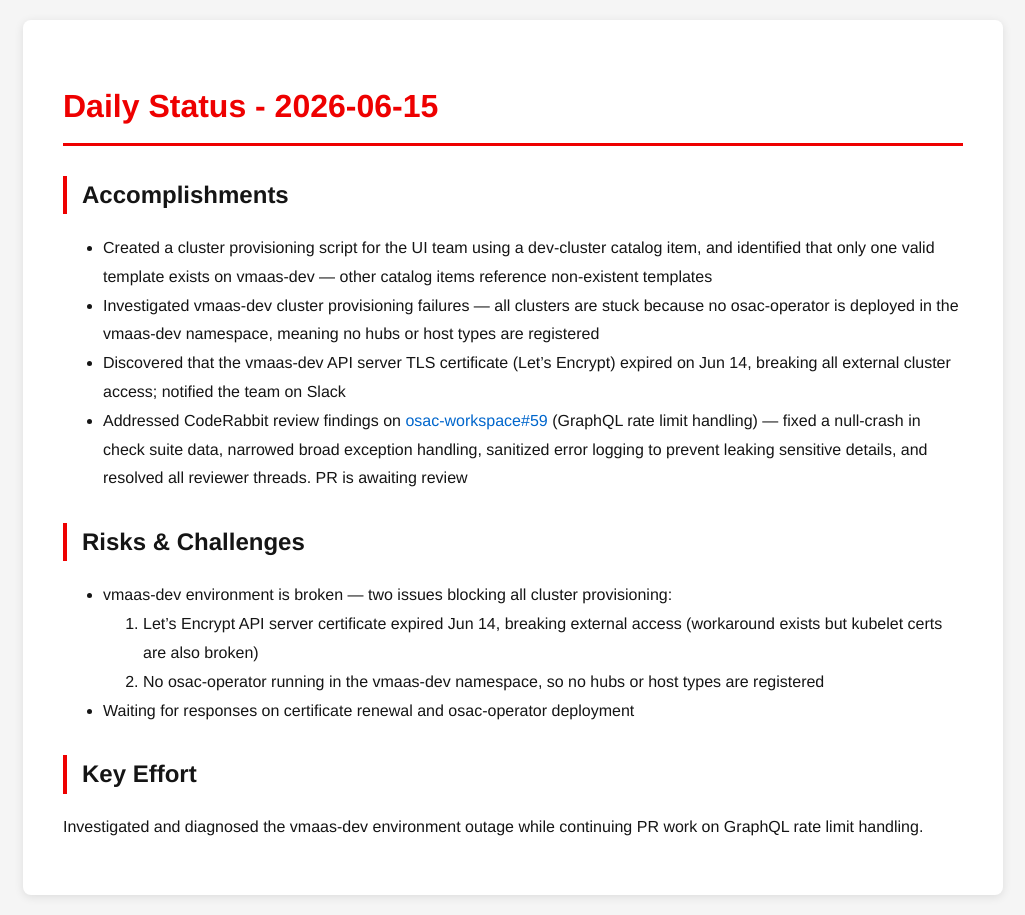
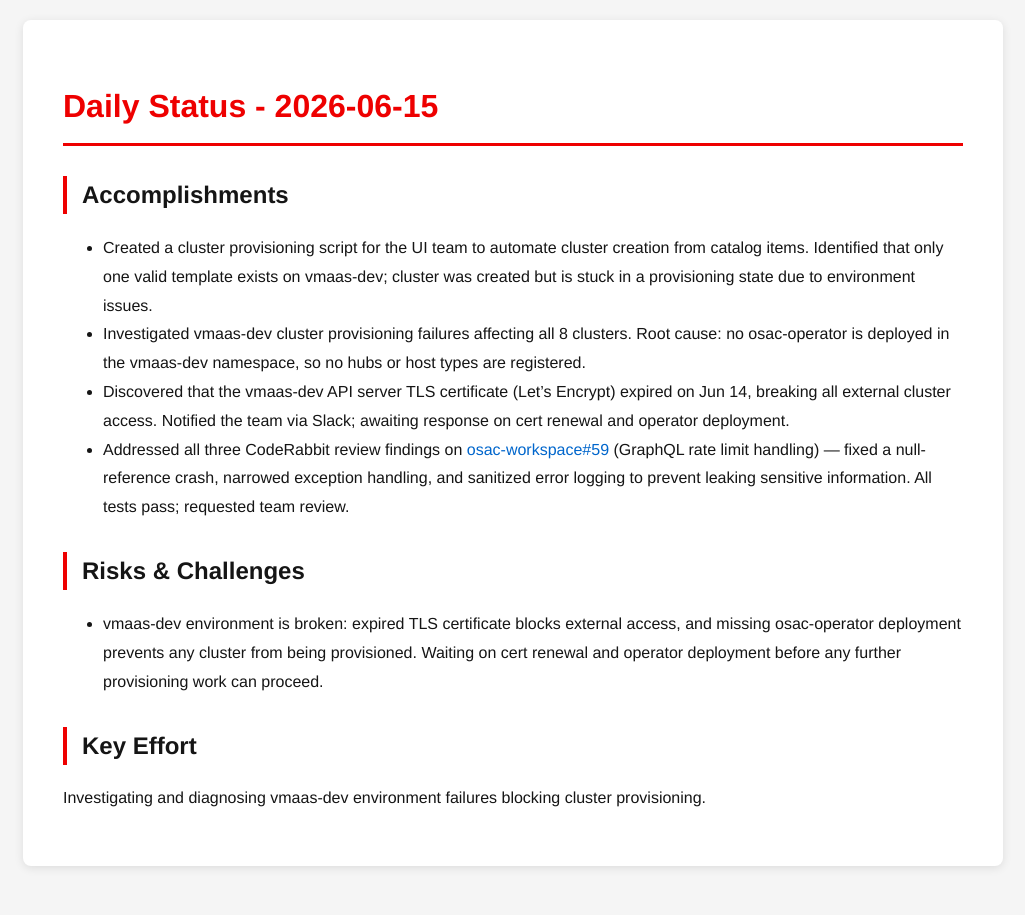
Before and after one commit to tzvatot/daily-status, a Jekyll site: the page built from 2026-06-15.md, in a window 1280 px wide. Shown: the whole page, without its empty margins (127-1152 px from the left). Built offline with Jekyll 4.4.1, drawn with Linux system fonts in a browser that asks for light colours.

Commit message:
Daily status update - 2026-06-15

```diff
--- a/2026-06-15.md
+++ b/2026-06-15.md
@@ -7,16 +7,13 @@ date: 2026-06-15
 # Daily Status - 2026-06-15
 
 ## Accomplishments
-- Created a cluster provisioning script for the UI team using a dev-cluster catalog item, and identified that only one valid template exists on vmaas-dev — other catalog items reference non-existent templates
-- Investigated vmaas-dev cluster provisioning failures — all clusters are stuck because no osac-operator is deployed in the vmaas-dev namespace, meaning no hubs or host types are registered
-- Discovered that the vmaas-dev API server TLS certificate (Let's Encrypt) expired on Jun 14, breaking all external cluster access; notified the team on Slack
-- Addressed CodeRabbit review findings on [osac-workspace#59](https://github.com/osac-project/osac-workspace/pull/59) (GraphQL rate limit handling) — fixed a null-crash in check suite data, narrowed broad exception handling, sanitized error logging to prevent leaking sensitive details, and resolved all reviewer threads. PR is awaiting review
+- Created a cluster provisioning script for the UI team to automate cluster creation from catalog items. Identified that only one valid template exists on vmaas-dev; cluster was created but is stuck in a provisioning state due to environment issues.
+- Investigated vmaas-dev cluster provisioning failures affecting all 8 clusters. Root cause: no osac-operator is deployed in the vmaas-dev namespace, so no hubs or host types are registered.
+- Discovered that the vmaas-dev API server TLS certificate (Let's Encrypt) expired on Jun 14, breaking all external cluster access. Notified the team via Slack; awaiting response on cert renewal and operator deployment.
+- Addressed all three CodeRabbit review findings on [osac-workspace#59](https://github.com/osac-project/osac-workspace/pull/59) (GraphQL rate limit handling) — fixed a null-reference crash, narrowed exception handling, and sanitized error logging to prevent leaking sensitive information. All tests pass; requested team review.
 
 ## Risks & Challenges
-- vmaas-dev environment is broken — two issues blocking all cluster provisioning:
-  1. Let's Encrypt API server certificate expired Jun 14, breaking external access (workaround exists but kubelet certs are also broken)
-  2. No osac-operator running in the vmaas-dev namespace, so no hubs or host types are registered
-- Waiting for responses on certificate renewal and osac-operator deployment
+- vmaas-dev environment is broken: expired TLS certificate blocks external access, and missing osac-operator deployment prevents any cluster from being provisioned. Waiting on cert renewal and operator deployment before any further provisioning work can proceed.
 
 ## Key Effort
-Investigated and diagnosed the vmaas-dev environment outage while continuing PR work on GraphQL rate limit handling.
+Investigating and diagnosing vmaas-dev environment failures blocking cluster provisioning.
```
